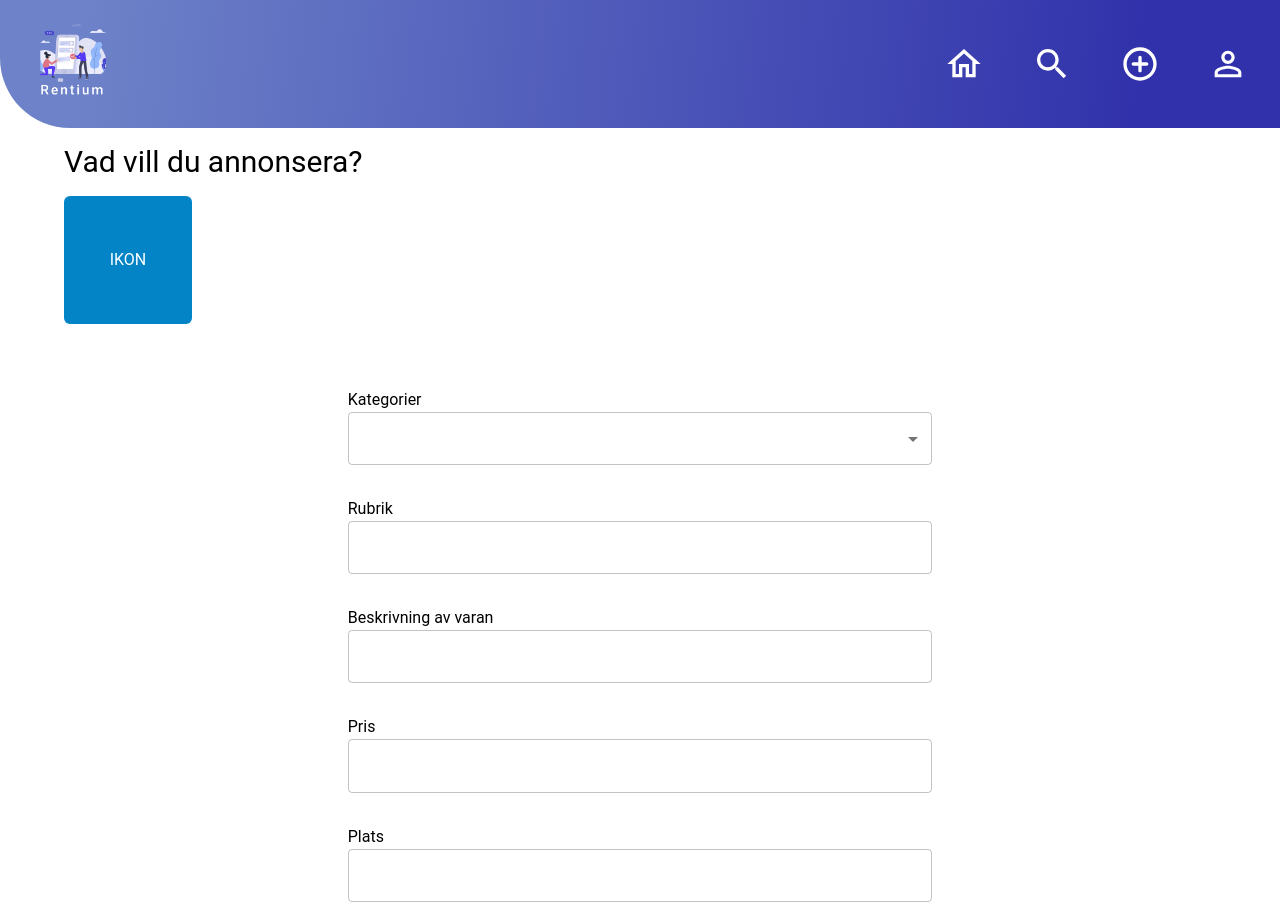
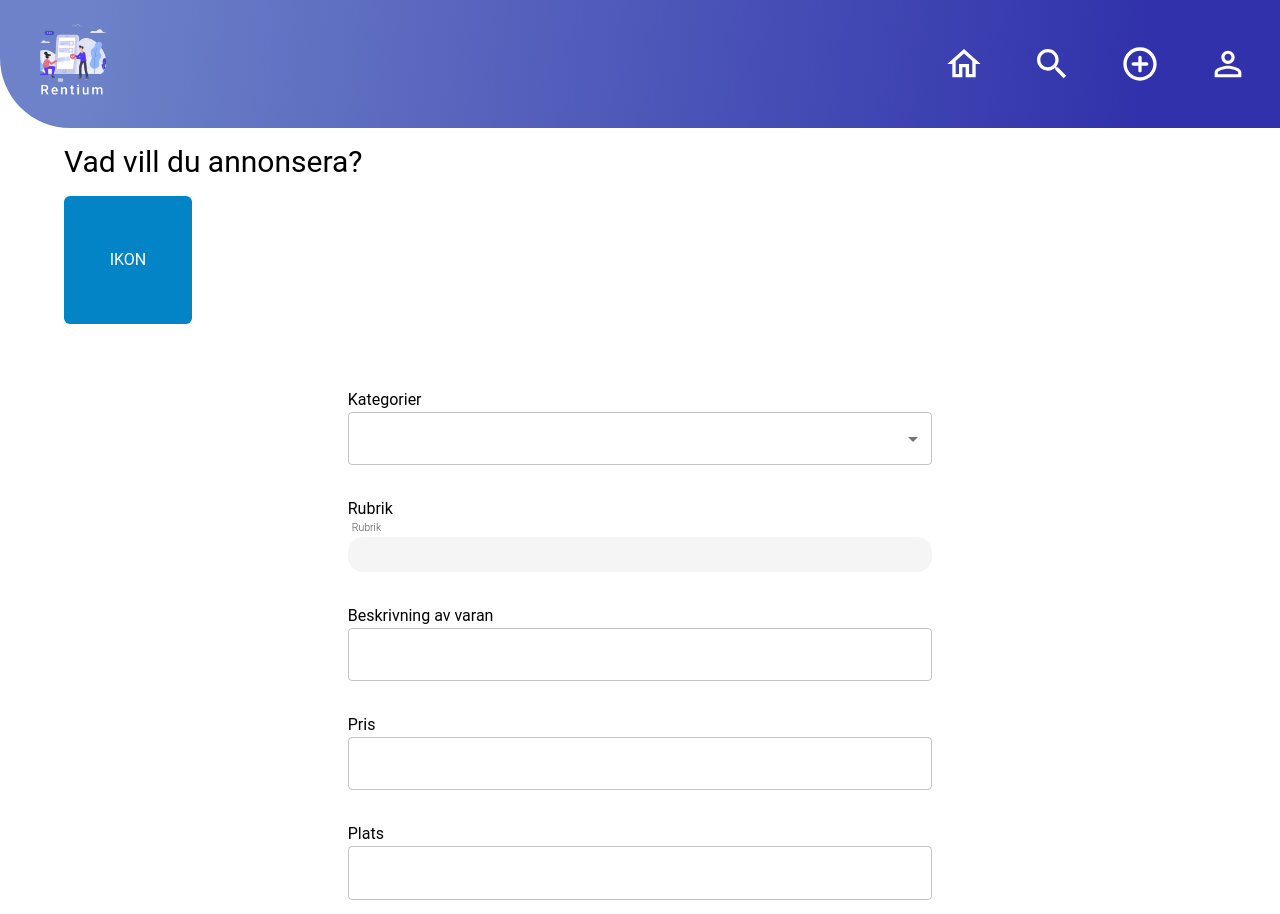
Before and after one commit to empafrontend/Rentium, a React (Create React App) app: page /new-ad in a window 1280 px wide. Shown: the top 914 px of the page. Built offline with nearby package versions, Linux system fonts and the light colour scheme.

Commit message:
Update NewAdPage.tsx

```diff
--- a/src/NewAdPage.tsx
+++ b/src/NewAdPage.tsx
@@ -1,8 +1,19 @@
-import { Container } from '@mui/material';
+import { Button, Container } from '@mui/material';
 import Box from '@mui/material/Box';
 import MenuItem from '@mui/material/MenuItem';
 import TextField from '@mui/material/TextField';
+import { useFormik } from 'formik';
 import * as React from 'react';
+import * as yup from 'yup';
+import InputField from './shared/InputField';
+
+const validationSchema = yup.object({
+  title: yup
+    .string()
+    .required('Required')
+    .min(3, 'Username must be between 3 to 20 characters')
+    .max(20, 'Username must be between 3 to 20 characters'),
+});
 
 const currencies = [
   {
@@ -29,6 +40,14 @@ function NewAdPage() {
   const handleChange = (event: React.ChangeEvent<HTMLInputElement>) => {
     setCategory(event.target.value);
   };
+
+  const handleInput = (values: any) => console.log(values);
+  const formik = useFormik({
+    initialValues: { title: '' },
+    validationSchema: validationSchema,
+    validateOnMount: true,
+    onSubmit: (values) => handleInput(values),
+  });
 
   return (
     <Container>
@@ -66,7 +85,14 @@ function NewAdPage() {
 
           <div className="flex flex-col my-4">
             <span>Rubrik</span>
-            <TextField id="outlined-basic" variant="outlined" />
+            <InputField
+              label="Rubrik"
+              type="title"
+              value={formik.values.title}
+              error={formik.touched.title && Boolean(formik.errors.title)}
+              helperText={formik.touched.title && formik.errors.title}
+              onChange={formik.handleChange}
+            />
           </div>
           <div className="flex flex-col my-4">
             <span>Beskrivning av varan</span>
@@ -81,9 +107,9 @@ function NewAdPage() {
             <TextField id="outlined-basic" variant="outlined" />
           </div>
           <div className="flex justify-center">
-            <button className="h-14 w-40 bg-sky-600 my-4 rounded-md text-white">
-              Lägg upp
-            </button>
+            <Button variant="contained" type="submit">
+              Logga in
+            </Button>
           </div>
         </div>
       </Box>
```
